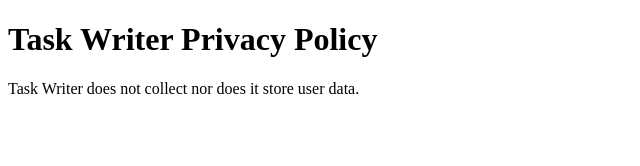
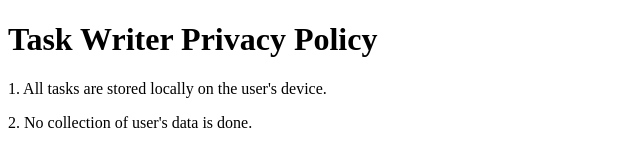
Before and after one commit to fojoshua/Task-Writer-Privacy-Policy, a plain HTML site: page index.html in a window 1280 px wide. Shown: the whole page, without its empty margins (0-640 px from the left). Drawn offline with Linux system fonts and the light colour scheme.

Commit message:
Update one.

```diff
--- a/index.html
+++ b/index.html
@@ -6,7 +6,8 @@
 <body>
 
 <h1>Task Writer Privacy Policy</h1>
-<p>Task Writer does not collect nor does it store user data.</p>
+<p>1. All tasks are stored locally on the user's device.</p>
+<p>2. No collection of user's data is done.</p>
 
 </body>
 </html>
```
